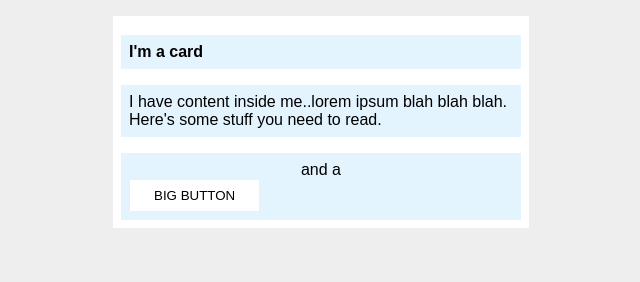
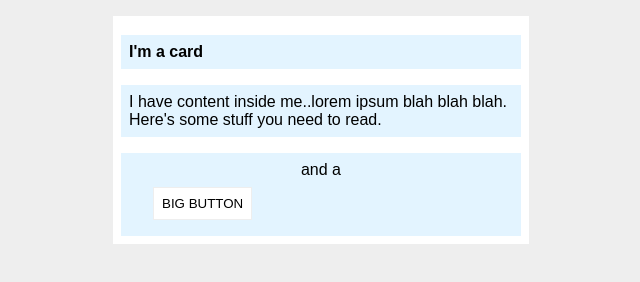
Before and after one commit to wezhall/odin_css_exercises, a plain HTML site: page margin-and-padding2/index.html in a window 1280 px wide. Shown: the whole page, without its empty margins (319-959 px from the left). Drawn offline with Linux system fonts and the light colour scheme.

Commit message:
Updated css file

```diff
--- a/margin-and-padding2/style.css
+++ b/margin-and-padding2/style.css
@@ -30,8 +30,9 @@ body {
 button {
   background: white;
   border: 1px solid #eee;
-  padding: 8px 24px;
   display: block;
+  margin: 8px 24px;
+  padding: 8px;
 }
 
 h1.title{
```
